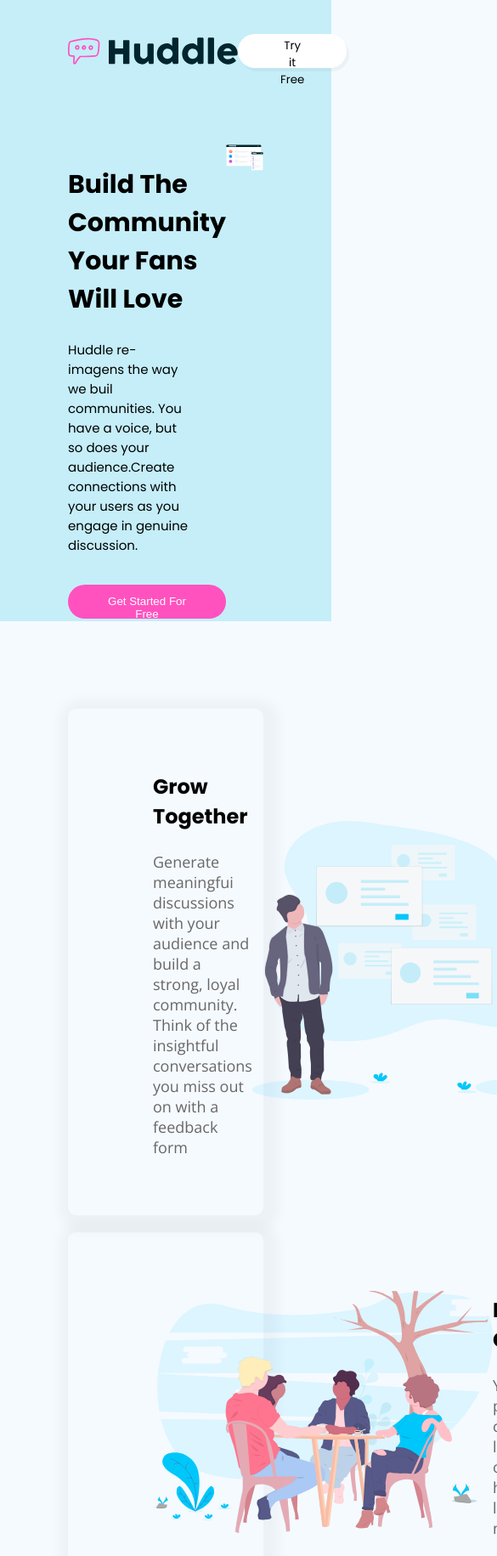
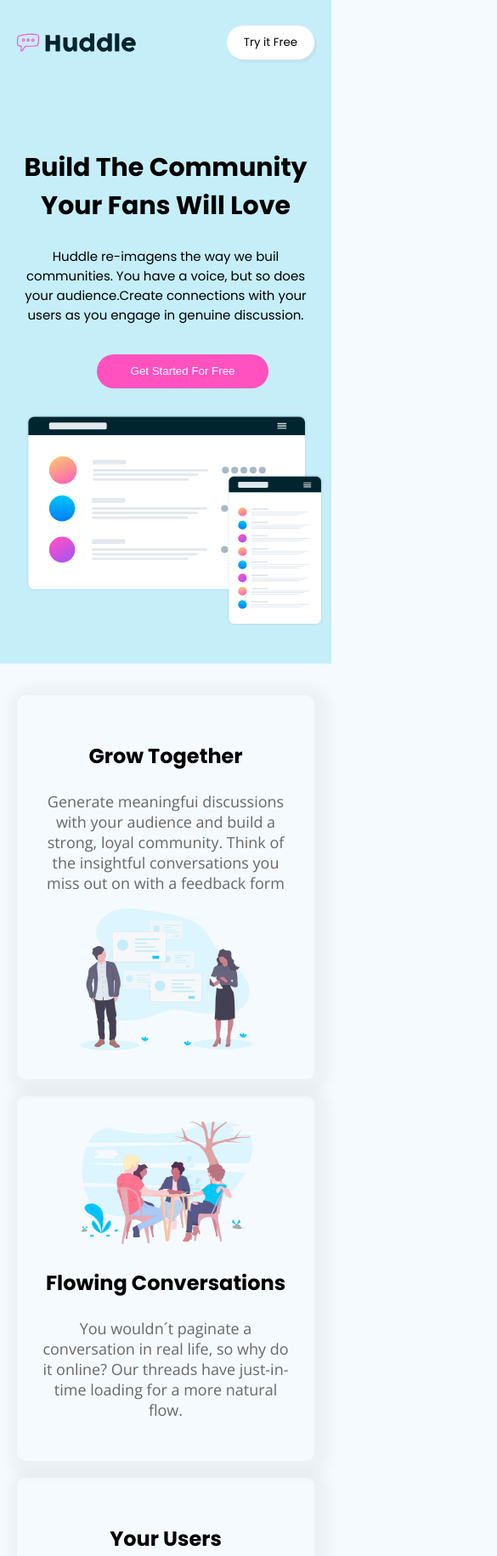
Before and after one commit to viniciusBotelho625/Desafio-02-frontend, a plain HTML site: page index.html in a window 390 px wide. Shown: the top 1831 px of the page at 85% size, 585 px wide, since content can reach past the window. Drawn offline with nearby package versions, Linux system fonts and the light colour scheme.

Commit message:
excluindo arquivo desnecessário

```diff
--- a/styles.css
+++ b/styles.css
@@ -32,7 +32,7 @@ header,
 }
 
 .nav-bar img {
-    width: 200px;
+    width: 20%;
 }
 
 .button-nav-bar {
@@ -61,6 +61,7 @@ header,
     margin-top: 20px;
     transition: 0.2;
     cursor: pointer;
+    margin-bottom: 30px;
 }
 
 .button-start:hover {
@@ -98,7 +99,7 @@ header,
     box-shadow: 4px 4px 14px 14px  rgba(15, 15, 15, 0.034);
     border-radius: 10px;
     padding: 50px 30px 50px 100px;
-    margin-top: 10%;
+    margin-top: 2%;
 }
 
 .content {
@@ -118,7 +119,7 @@ header,
     color: rgb(104, 103, 103);
 }
 .imagen-grow img {
-    width: 400px
+    width: 70%
 }
 
 .flowing-conversations {
@@ -137,7 +138,7 @@ header,
 
 
 .contact {
-    width: 500px;
+    width: 50%;
     margin: 0 auto;
     background-color: #FFF;
     padding: 40px 80px 30px 80px;
@@ -207,3 +208,74 @@ li {
     font-size: 14px;
     list-style-type: none;
 }
+
+@media(max-width: 600px) {
+    header,
+    .container {
+        padding: 30px 20px 0px 20px;
+        margin: 0;
+    }
+
+    .nav-bar button {
+        padding: 5px 20px 5px 20px;
+    }
+
+    .nav-bar img {
+        width: 40%;
+    }
+
+    .text h2 {
+        margin-right: 40px;
+    }
+
+    .community-love {
+        padding: 30px 20px 0px 20px;
+        margin: 0;
+        text-align: center;
+    }
+
+    .community-love .imagen {
+        width: 90%;
+        margin-right: 20px;
+    }
+
+    article {
+        width: 100%;
+        flex-direction: column;
+    }
+
+    .grow-together,
+    .flowing-conversations {
+        flex-direction: column;
+        text-align: center;
+        padding: 30px;
+    }
+
+    .contact {
+        width: 90%;
+        padding: 20px;
+    }
+
+    .contact .title {
+        font-size: 20px;
+    }
+
+    .footer{
+        padding: 0;
+        margin: 0;
+        flex-direction: column;
+    }
+
+    .location {
+        margin: 30px 0 0 20px
+    }
+
+    ul {
+        padding: 0;
+        margin-left: 20px;
+    }
+    .social-media{
+        text-align: center;
+        margin-bottom: 40px;
+    }
+}
```
Also changed, not shown: 1 other file.
